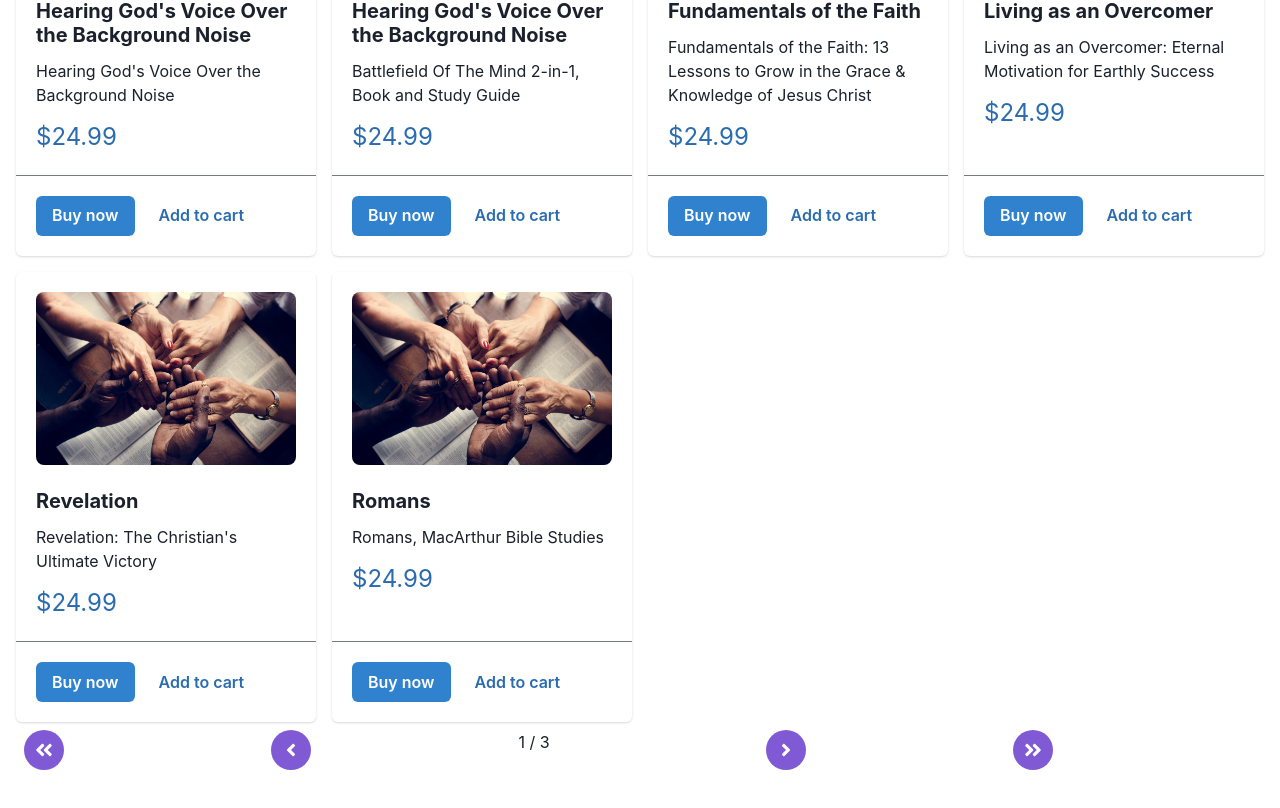
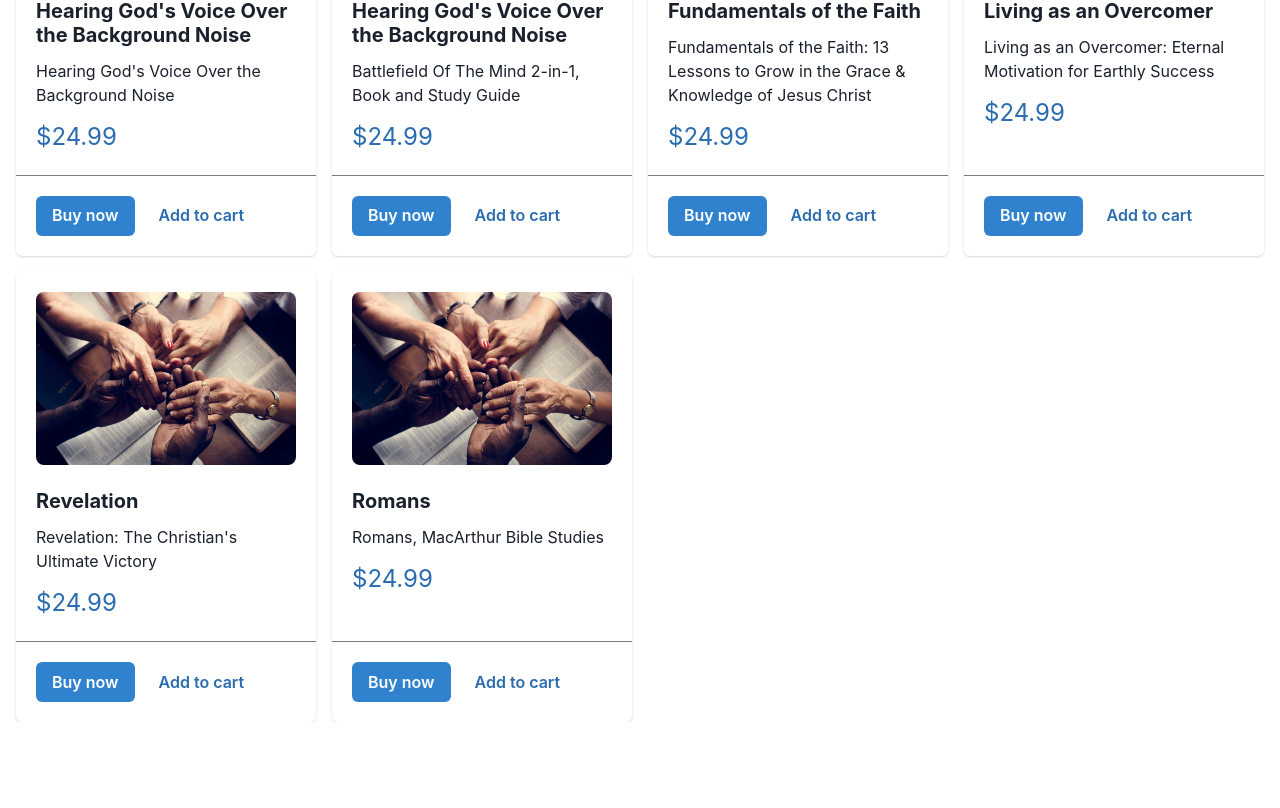
Before and after one commit to 3zbyjd/rlomuniv, a React (Vite) app: page / in a window 1280 px wide. Shown: the part 1951-2759 px from the top of the page. After the commit the page ends 2673 px from the top, so only its background shows below. Built offline with nearby package versions, Linux system fonts and the light colour scheme.

Commit message:
Working to implement pagination

```diff
--- a/src/components/CourseCard.tsx
+++ b/src/components/CourseCard.tsx
@@ -11,15 +11,13 @@ import {
   Stack,
   Text,
   Container,
-  IconButton,
 } from "@chakra-ui/react";
-import { useState } from "react";
-import {
-  FaAngleDoubleLeft,
-  FaAngleDoubleRight,
-  FaAngleLeft,
-  FaAngleRight,
-} from "react-icons/fa";
+// import {
+//   FaAngleDoubleLeft,
+//   FaAngleDoubleRight,
+//   FaAngleLeft,
+//   FaAngleRight,
+// } from "react-icons/fa";
 import data from "../../public/assets/course_catalog.json";
 
 // interface Course {
@@ -36,36 +34,6 @@ import data from "../../public/assets/course_catalog.json";
 // }
 
 const CourseCardList = () => {
-  const [currentPage, setCurrentPage] = useState(1);
-
-  function handleLeftSingleArrowClick() {
-    if (currentPage > 1) {
-      setCurrentPage(currentPage - 1);
-    }
-  }
-
-  function handleRightSingleArrowClick() {
-    if (currentPage < npage) {
-      setCurrentPage(currentPage + 1);
-    }
-  }
-
-  const recordsPerPage = 8;
-  const lastIndex = currentPage * recordsPerPage - 1;
-  const firstIndex = lastIndex - recordsPerPage + 1;
-  const records = data.slice(firstIndex, lastIndex);
-  const npage = Math.ceil(data.length / recordsPerPage);
-  const numbers = [...Array(npage + 1).keys()].slice(1);
-
-  console.log(records + " " + numbers);
-  console.log(data);
-  console.log("Current Page: " + currentPage);
-  console.log("Last Index: " + lastIndex); // 8
-  console.log("First Index: " + firstIndex); // 0
-
-  let testData = Array.from(data);
-  testData.forEach((element) => console.log(element));
-
   return (
     <>
       <Container maxWidth="container.xl">
@@ -103,62 +71,7 @@ const CourseCardList = () => {
             </Card>
           ))}
         </SimpleGrid>
-        <SimpleGrid columns={5} spacing={1} p={2} alignContent="center">
-          <IconButton
-            isRound={true}
-            variant="solid"
-            colorScheme="purple"
-            aria-label="Done"
-            fontSize="20px"
-            width="20px"
-            icon={<FaAngleDoubleLeft />}
-            onClick={() => setCurrentPage(1)}
-          />
-          <IconButton
-            isRound={true}
-            variant="solid"
-            colorScheme="purple"
-            aria-label="Done"
-            fontSize="20px"
-            width="20px"
-            icon={<FaAngleLeft />}
-            onClick={handleLeftSingleArrowClick}
-          />
-          <text>
-            {currentPage} / {npage}
-          </text>
-          <IconButton
-            isRound={true}
-            variant="solid"
-            colorScheme="purple"
-            aria-label="Done"
-            fontSize="20px"
-            width="20px"
-            icon={<FaAngleRight />}
-            onClick={handleRightSingleArrowClick}
-          />
-          <IconButton
-            isRound={true}
-            variant="solid"
-            colorScheme="purple"
-            aria-label="Done"
-            fontSize="20px"
-            width="20px"
-            icon={<FaAngleDoubleRight />}
-            onClick={() => setCurrentPage(npage)}
-          />
-        </SimpleGrid>
       </Container>
-      <IconButton
-        isRound={true}
-        variant="solid"
-        colorScheme="white"
-        aria-label="Done"
-        fontSize="20px"
-        width="20px"
-        icon={<FaAngleDoubleRight />}
-        onClick={() => setCurrentPage(1)}
-      />
     </>
   );
 };
```
